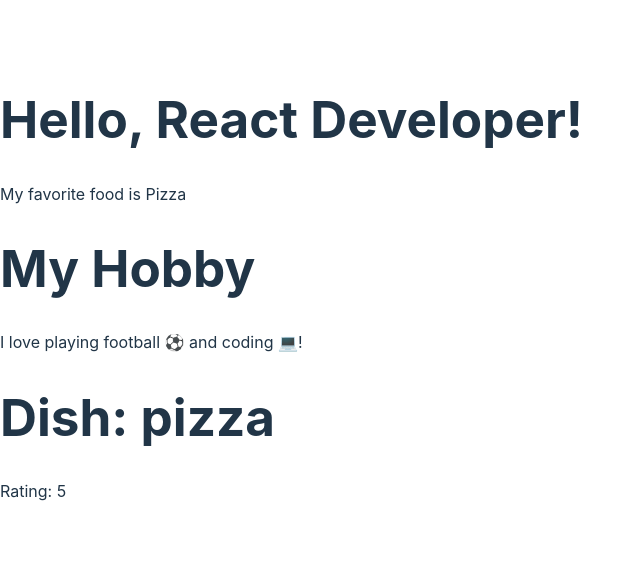
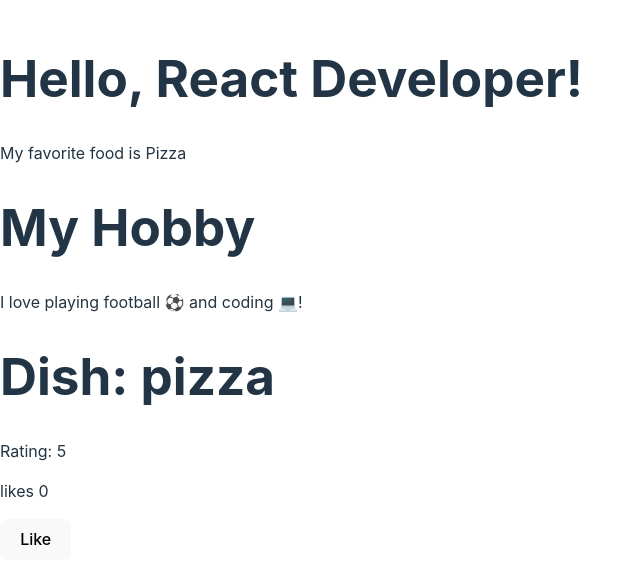
Before and after one commit to syedomer17/The-React.js, a React (Vite) app in the folder client/: page / in a window 1280 px wide. Shown: the part 112-696 px from the top of the page, without its empty margins (0-641 px from the left). Built offline with nearby package versions, Linux system fonts and the light colour scheme.

Commit message:
useState

```diff
--- a/client/src/App.jsx
+++ b/client/src/App.jsx
@@ -1,6 +1,7 @@
 import React from 'react'
 import MyHobby from './components/MyHobby';
 import Food from './components/Food';
+import LikeButton from './components/LikeButton';
 
 const App = () => {
     const favoriteFood = "Pizza";
@@ -10,6 +11,7 @@ const App = () => {
       <p>My favorite food is {favoriteFood}</p>
       <MyHobby />
       <Food dish="pizza" rating = {5} />
+      <LikeButton />
     </div>
   )
 }
--- /dev/null
+++ b/client/src/components/LikeButton.jsx
@@ -0,0 +1,13 @@
+import React, { useState } from 'react'
+
+const LikeButton = () => {
+    const [count, setCount] = useState(0);
+  return (
+    <div>
+      <p>likes {count}</p>
+      <button onClick={()=> setCount(count + 1)}>Like</button>
+    </div>
+  )
+}
+
+export default LikeButton
```
